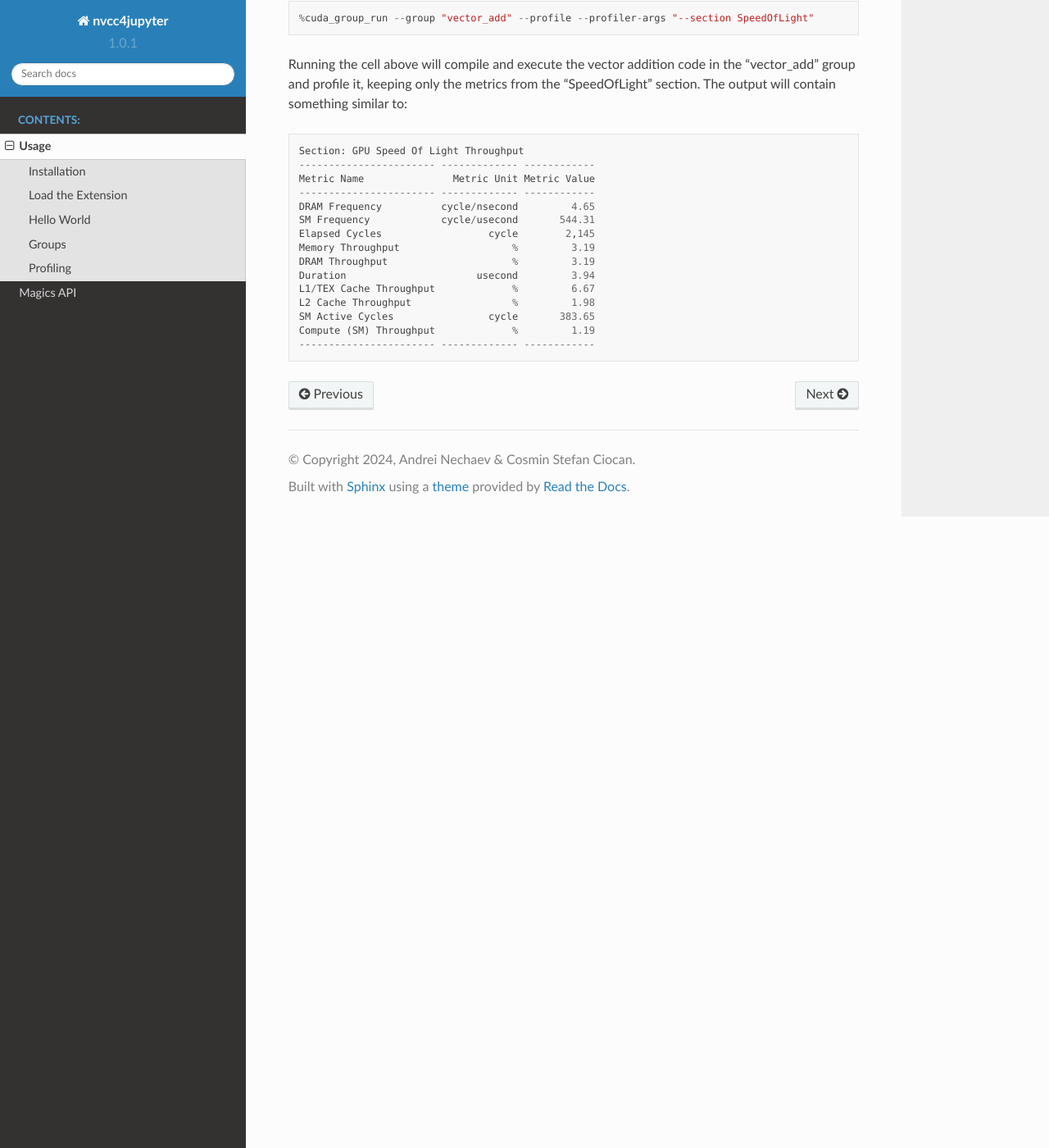
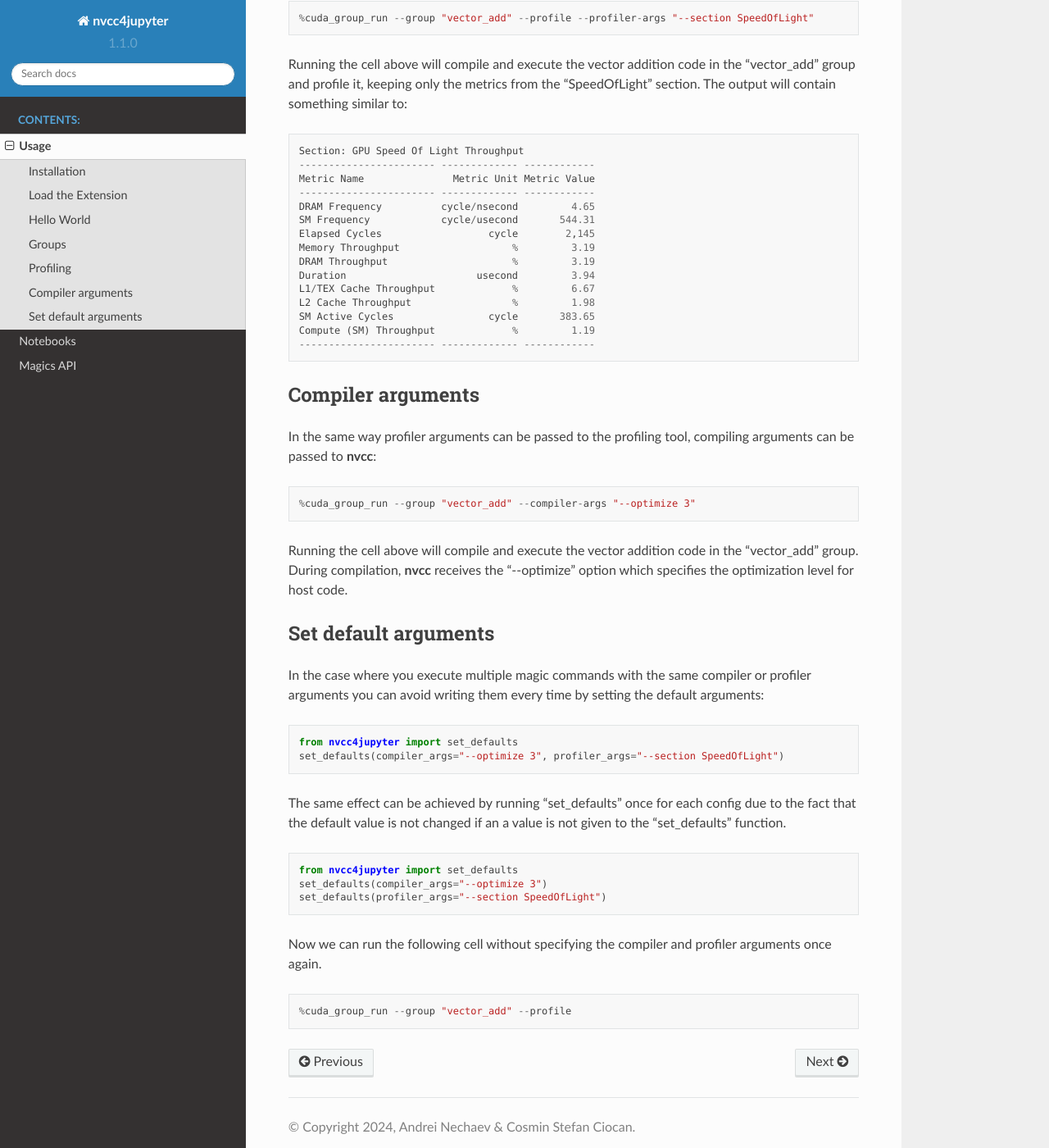
Before and after one commit to andreinechaev/nvcc4jupyter, a Sphinx documentation site: the page built from docs/source/usage.rst, in a window 1280 px wide and 1400 px high, scrolled down 4172 px. Shown: the whole window at 82% size. Built offline with Sphinx 7.4.7 and the Read the Docs theme 2.0.0, drawn with Linux system fonts in a browser that asks for light colours.

Commit message:
Feature: Passing arguments to NVCC compiler (#26)
* Add option to give nvcc extra arguments

* Add test for nvcc options that changes c++ dialect from c++17 to c++14

* Add make and the english language pack to devcontainer to be able to build the documentation

* Update documentation config to automatically import the current version of the package

* Document new --compiler-args argument

* Improve tests coverage by testing for bad arguments and the error output during a failed compilation

* Add IPython to docs requirements to allow the __version__ import for readthedocs env

* Change devcontainer base image to have the latest CUDA toolkit

* Mock the nsight compute tool with a bash script

* Add test to compile with opencv

* Add new page to documentation that contains a new notebook that explains compiling with external libraries

* Add autodocstring vscode extension to devcontainer

* Add function that modifies the default profiler/compiler arguments to allow reusing them in multiple magic command calls

* Update pylint exceptions

* Update contributing instructions

* Change version from 1.0.3 to 1.1.0 due to adding features in a backward-compatible manner

* Install latest CUDA toolkit on the test runner to pass the OpenCV compilation test

* Install opencv in test runner and update code coverage install

* Add CUDA bin to PATH in test and coverage runners

* Add cuda bin to path variable in .bashrc

* Update way to set environment variable PATH in github action

* Change devcontainer base image back to ubuntu:22.04 to match the environment from the test runner

```diff
--- a/docs/requirements.txt
+++ b/docs/requirements.txt
@@ -1,2 +1,3 @@
 sphinx==7.1.2
 sphinx-rtd-theme==1.3.0rc1
+IPython>=8.19.0
--- a/docs/source/conf.py
+++ b/docs/source/conf.py
@@ -6,11 +6,18 @@
 # -- Project information -----------------------------------------------------
 # https://www.sphinx-doc.org/en/master/usage/configuration.html#project-information
 
+import os
+import sys
+
+sys.path.append(os.path.join("..", ".."))
+from nvcc4jupyter.__init__ import __version__  # noqa: E402
+
 project = "nvcc4jupyter"
 copyright = "2024, Andrei Nechaev & Cosmin Stefan Ciocan"
 author = "Andrei Nechaev & Cosmin Stefan Ciocan"
-release = "1.0.1"
-version = "1.0.1"
+release = __version__
+version = __version__
+
 
 # -- General configuration ---------------------------------------------------
 # https://www.sphinx-doc.org/en/master/usage/configuration.html#general-configuration
--- a/docs/source/index.rst
+++ b/docs/source/index.rst
@@ -10,4 +10,5 @@ which provides CUDA capable GPUs with the CUDA toolkit already installed.
    :caption: Contents:
 
    usage
+   notebooks
    magics
--- a/docs/source/usage.rst
+++ b/docs/source/usage.rst
@@ -255,3 +255,47 @@ Running the cell above will compile and execute the vector addition code in the
     SM Active Cycles                cycle       383.65
     Compute (SM) Throughput             %         1.19
     ----------------------- ------------- ------------
+
+Compiler arguments
+------------------
+
+In the same way profiler arguments can be passed to the profiling tool,
+compiling arguments can be passed to **nvcc**:
+
+.. code-block:: c++
+
+    %cuda_group_run --group "vector_add" --compiler-args "--optimize 3"
+
+Running the cell above will compile and execute the vector addition code in the
+"vector_add" group. During compilation, **nvcc** receives the "\-\-optimize"
+option which specifies the optimization level for host code.
+
+Set default arguments
+---------------------
+
+In the case where you execute multiple magic commands with the same compiler or
+profiler arguments you can avoid writing them every time by setting the default
+arguments:
+
+.. code-block:: python
+
+    from nvcc4jupyter import set_defaults
+    set_defaults(compiler_args="--optimize 3", profiler_args="--section SpeedOfLight")
+
+The same effect can be achieved by running "set_defaults" once for each config
+due to the fact that the default value is not changed if an a value is not
+given to the "set_defaults" function.
+
+.. code-block:: python
+
+    from nvcc4jupyter import set_defaults
+    set_defaults(compiler_args="--optimize 3")
+    set_defaults(profiler_args="--section SpeedOfLight")
+
+
+Now we can run the following cell without specifying the compiler and profiler
+arguments once again.
+
+.. code-block:: c++
+
+    %cuda_group_run --group "vector_add" --profile
--- a/nvcc4jupyter/__init__.py
+++ b/nvcc4jupyter/__init__.py
@@ -2,6 +2,7 @@
 nvcc4jupyter: CUDA C++ plugin for Jupyter Notebook
 """
 
+from .parsers import set_defaults  # noqa: F401
 from .plugin import NVCCPlugin, load_ipython_extension  # noqa: F401
 
-__version__ = "1.0.3"
+__version__ = "1.1.0"
--- a/pyproject.toml
+++ b/pyproject.toml
@@ -286,6 +286,6 @@ deprecated-modules="optparse,tkinter.tix"
 
 [tool.pylint.'EXCEPTIONS']
 overgeneral-exceptions= [
-    "BaseException",
-    "Exception"
+    "builtins.BaseException",
+    "builtins.Exception"
 ]
```
Also changed, not shown: README.md (+7 -5 lines), docs/source/magics.rst (+21 -4 lines), docs/source/notebooks.rst (added, +34 -0 lines), 10 other files.
